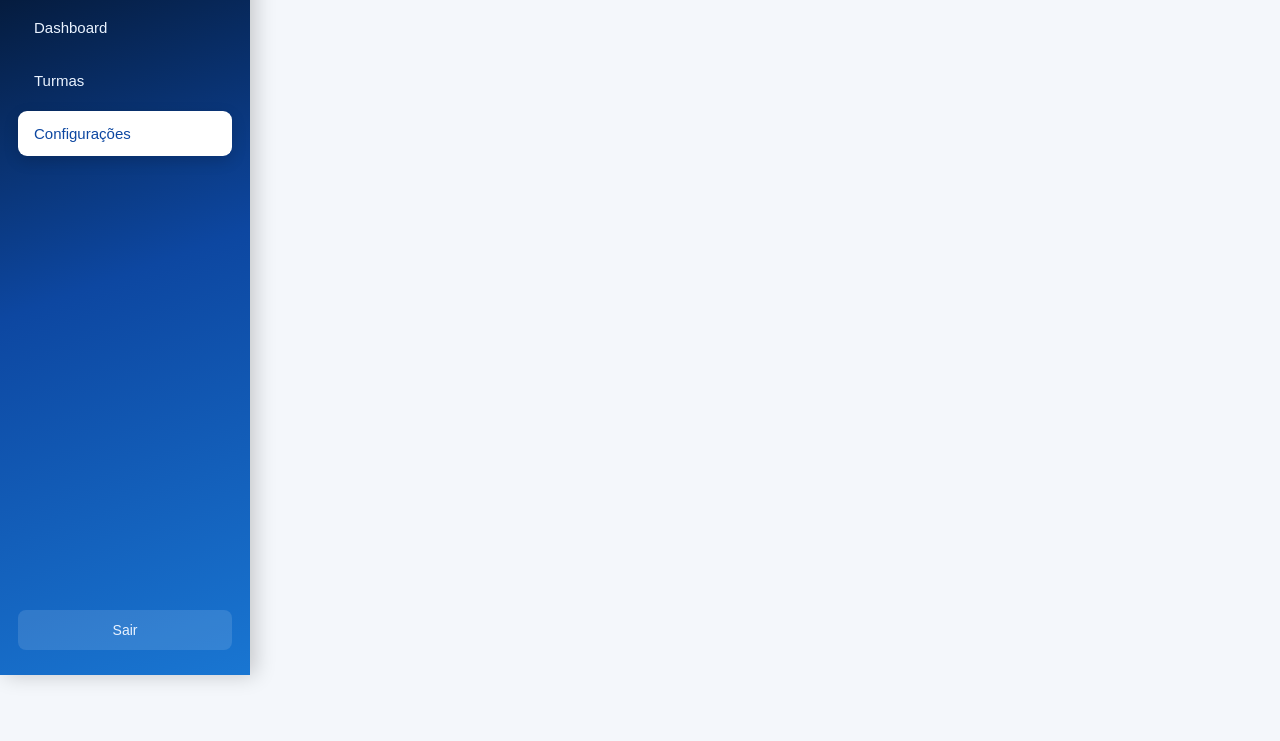
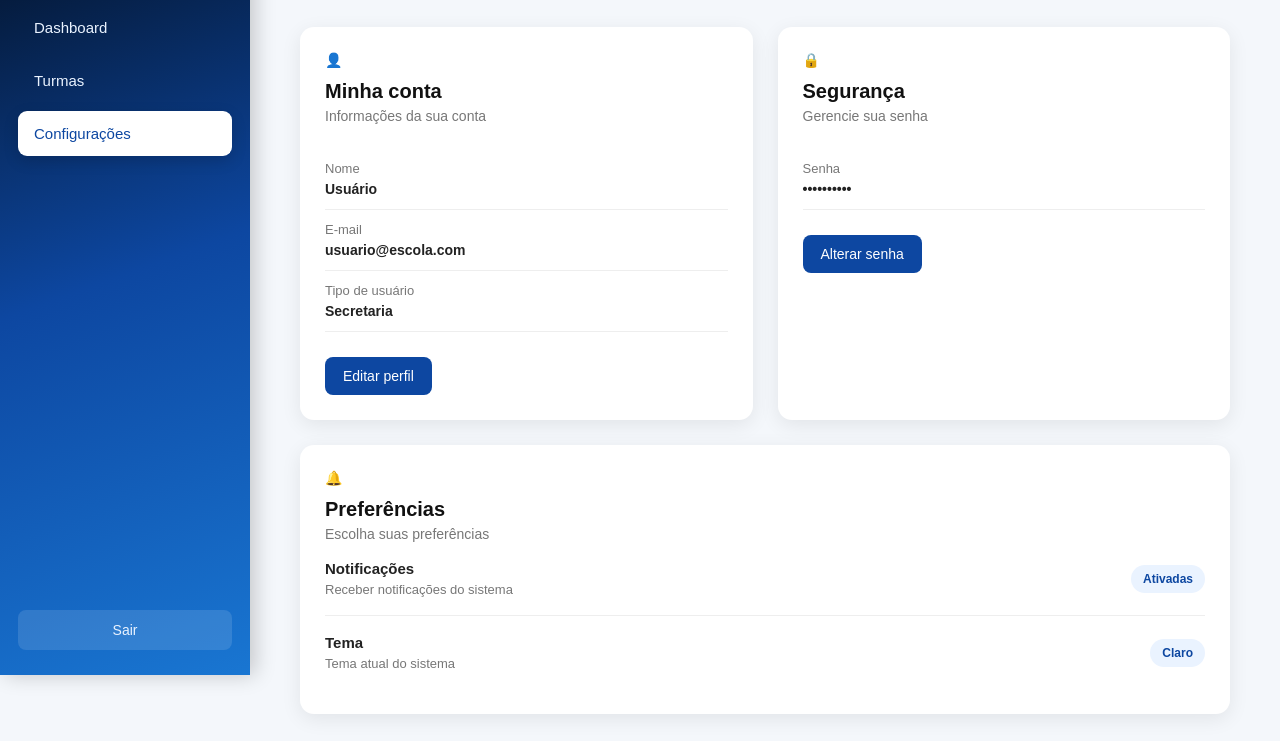
Before and after one commit to ByIsapf/TCC_gerenciamento_de_alunos, a plain HTML site: page frontend/gestao/configuracoes.html in a window 1280 px wide. Shown: the part 125-866 px from the top of the page. Before the commit the page ends 800 px from the top, so only its background shows below. Drawn offline with Linux system fonts and the light colour scheme.

Commit message:
Atualiza página de configurações

````diff
--- a/frontend/css/configuracoes.css
+++ b/frontend/css/configuracoes.css
@@ -107,3 +107,173 @@ aside {
     color: white;
     transform: translateY(-2px);
 }
+
+
+/* Conteúdo principal da página */
+.conteudo {
+    margin-left: 250px;
+    width: calc(100% - 250px);
+    min-height: 100vh;
+    padding: 45px 50px;
+}
+
+/* Cabeçalho da página */
+.cabecalho {
+    margin-bottom: 30px;
+}
+
+.cabecalho h1 {
+    font-size: 30px;
+    color: #0d47a1;
+    margin-bottom: 8px;
+}
+
+.cabecalho p {
+    color: #666;
+    font-size: 15px;
+}
+
+/* Cards principais */
+.cards-config {
+    display: grid;
+    grid-template-columns: repeat(2, 1fr);
+    gap: 25px;
+}
+
+.card-config,
+.card-preferencias {
+    background: #ffffff;
+    border-radius: 14px;
+    padding: 25px;
+    box-shadow: 0 5px 20px rgba(0, 0, 0, 0.08);
+}
+
+.card-icon {
+    color: #0d47a1;
+    font-size: 14px;
+    font-weight: bold;
+    margin-bottom: 12px;
+}
+
+.card-titulo h2 {
+    font-size: 20px;
+    color: #111;
+    margin-bottom: 5px;
+}
+
+.card-titulo p {
+    color: #777;
+    font-size: 14px;
+}
+
+/* Informações da conta */
+.informacoes {
+    margin: 25px 0;
+}
+
+.informacoes div,
+.seguranca-info {
+    display: flex;
+    flex-direction: column;
+    gap: 5px;
+    padding: 12px 0;
+    border-bottom: 1px solid #eee;
+}
+
+.informacoes span,
+.seguranca-info span {
+    color: #777;
+    font-size: 13px;
+}
+
+.informacoes strong,
+.seguranca-info strong {
+    color: #222;
+    font-size: 14px;
+}
+
+/* Segurança */
+.seguranca-info {
+    margin: 25px 0;
+}
+
+/* Botões */
+.btn-config {
+    border: none;
+    background: #0d47a1;
+    color: white;
+    padding: 11px 18px;
+    border-radius: 8px;
+    font-size: 14px;
+    cursor: pointer;
+    transition: 0.3s;
+}
+
+.btn-config:hover {
+    background: #1976d2;
+    transform: translateY(-2px);
+}
+
+/* Preferências */
+.card-preferencias {
+    margin-top: 25px;
+}
+
+.preferencia {
+    display: flex;
+    justify-content: space-between;
+    align-items: center;
+    padding: 18px 0;
+    border-bottom: 1px solid #eee;
+}
+
+.preferencia:last-child {
+    border-bottom: none;
+}
+
+.preferencia div {
+    display: flex;
+    flex-direction: column;
+    gap: 5px;
+}
+
+.preferencia strong {
+    font-size: 15px;
+    color: #222;
+}
+
+.preferencia span {
+    font-size: 13px;
+    color: #777;
+}
+
+.preferencia .status {
+    background: #eaf3ff;
+    color: #0d47a1;
+    padding: 7px 12px;
+    border-radius: 20px;
+    font-size: 12px;
+    font-weight: bold;
+}
+
+/* Sair da conta */
+.sair-conta {
+    margin-top: 30px;
+    text-align: right;
+}
+
+.sair-conta a {
+    display: inline-block;
+    text-decoration: none;
+    color: #dc2626;
+    border: 1px solid #dc2626;
+    padding: 11px 18px;
+    border-radius: 8px;
+    font-size: 14px;
+    transition: 0.3s;
+}
+
+.sair-conta a:hover {
+    background: #dc2626;
+    color: white;
+}
--- a/frontend/gestao/configuracoes.html
+++ b/frontend/gestao/configuracoes.html
@@ -1,11 +1,14 @@
+```html
 <!DOCTYPE html>
 <html lang="pt-br">
+
 <head>
     <meta charset="UTF-8">
     <meta name="viewport" content="width=device-width, initial-scale=1.0">
     <title>G.E.A PCL</title>
     <link rel="stylesheet" href="../css/configuracoes.css">
 </head>
+
 <body>
 
 <div class="configuracoes">
@@ -43,7 +46,127 @@
 
 </aside>
 
+<!-- Conteúdo da página -->
+<main class="conteudo">
+
+    <div class="cabecalho">
+        <h1>Configurações</h1>
+        <p>Gerencie as configurações da sua conta.</p>
+    </div>
+
+    <section class="cards-config">
+
+        <!-- Minha conta -->
+        <div class="card-config">
+
+            <div class="card-icon">👤</div>
+
+            <div class="card-titulo">
+                <h2>Minha conta</h2>
+                <p>Informações da sua conta</p>
+            </div>
+
+            <div class="informacoes">
+
+                <div>
+                    <span>Nome</span>
+                    <strong>Usuário</strong>
+                </div>
+
+                <div>
+                    <span>E-mail</span>
+                    <strong>usuario@escola.com</strong>
+                </div>
+
+                <div>
+                    <span>Tipo de usuário</span>
+                    <strong>Secretaria</strong>
+                </div>
+
+            </div>
+
+            <button class="btn-config">
+                Editar perfil
+            </button>
+
+        </div>
+
+        <!-- Segurança -->
+        <div class="card-config">
+
+            <div class="card-icon">🔒</div>
+
+            <div class="card-titulo">
+                <h2>Segurança</h2>
+                <p>Gerencie sua senha</p>
+            </div>
+
+            <div class="seguranca-info">
+
+                <span>Senha</span>
+                <strong>••••••••••</strong>
+
+            </div>
+
+            <button class="btn-config">
+                Alterar senha
+            </button>
+
+        </div>
+
+    </section>
+
+    <!-- Preferências -->
+    <section class="card-preferencias">
+
+        <div class="card-icon">🔔</div>
+
+        <div class="card-titulo">
+            <h2>Preferências</h2>
+            <p>Escolha suas preferências</p>
+        </div>
+
+        <div class="preferencia">
+
+            <div>
+                <strong>Notificações</strong>
+                <span>Receber notificações do sistema</span>
+            </div>
+
+            <span class="status">
+                Ativadas
+            </span>
+
+        </div>
+
+        <div class="preferencia">
+
+            <div>
+                <strong>Tema</strong>
+                <span>Tema atual do sistema</span>
+            </div>
+
+            <span class="status">
+                Claro
+            </span>
+
+        </div>
+
+    </section>
+
+    <!-- Sair -->
+    <div class="sair-conta">
+
+        <a href="gestao-login.html">
+            🚪 Sair da conta
+        </a>
+
+    </div>
+
+</main>
+
 </div>
 
 </body>
 </html>
+```
````
